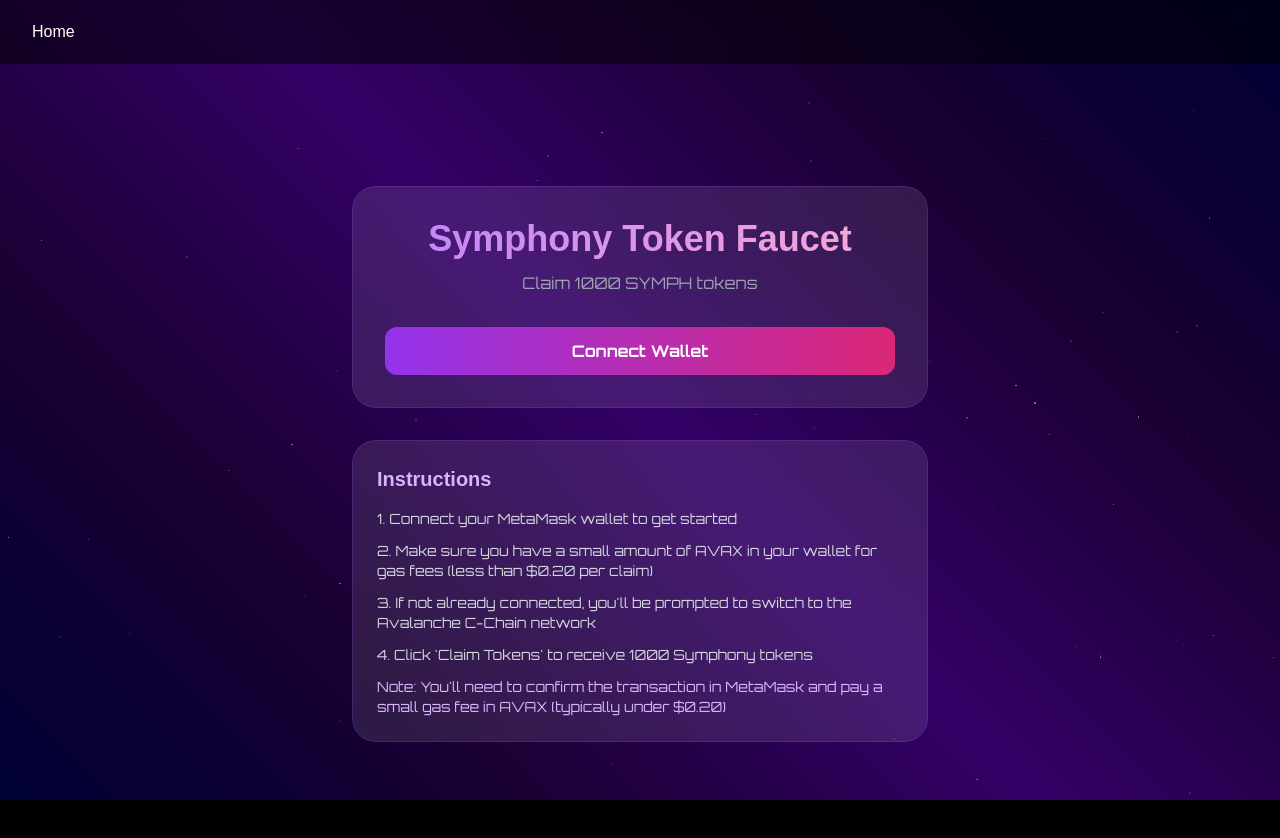
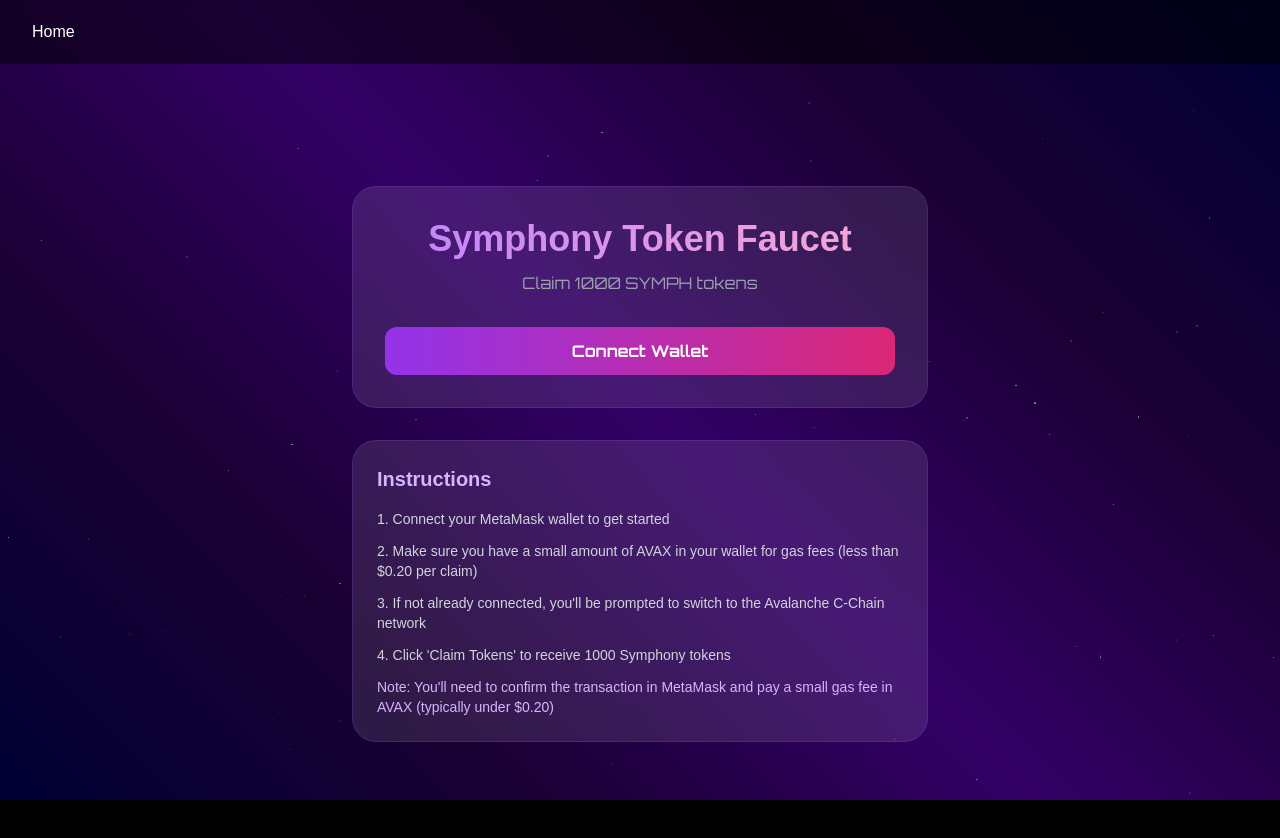
Before and after one commit to cyph3rasi/symphone-faucet, a Next.js app: page / in a window 1280 px wide. Shown: the top 838 px of the page. Built offline with nearby package versions, Linux system fonts and the light colour scheme; a web font is replaced by a local one.

Commit message:
Fix font inheritance in FaucetInterface

```diff
--- a/src/components/FaucetInterface.tsx
+++ b/src/components/FaucetInterface.tsx
@@ -207,7 +207,7 @@
         {/* Instructions Card */}
         <div className="bg-opacity-10 bg-white backdrop-filter backdrop-blur-lg p-6 rounded-3xl border border-purple-500/20">
           <h2 className="text-xl font-bold mb-4 font-zen-dots text-purple-300">Instructions</h2>
-          <div className="space-y-3 font-orbitron text-sm text-gray-300">
+          <div className="space-y-3 text-sm text-gray-300">
             <p>1. Connect your MetaMask wallet to get started</p>
             <p>2. Make sure you have a small amount of AVAX in your wallet for gas fees (less than $0.20 per claim)</p>
             <p>3. If not already connected, you'll be prompted to switch to the Avalanche C-Chain network</p>
```
